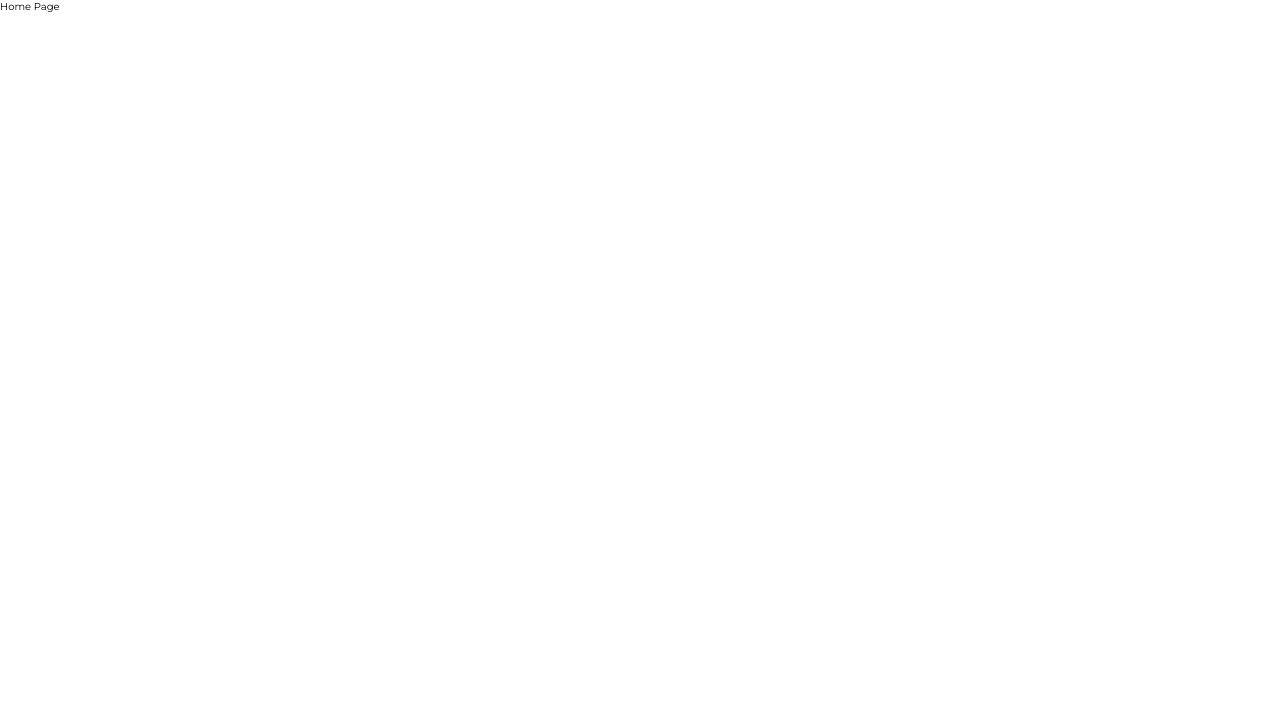
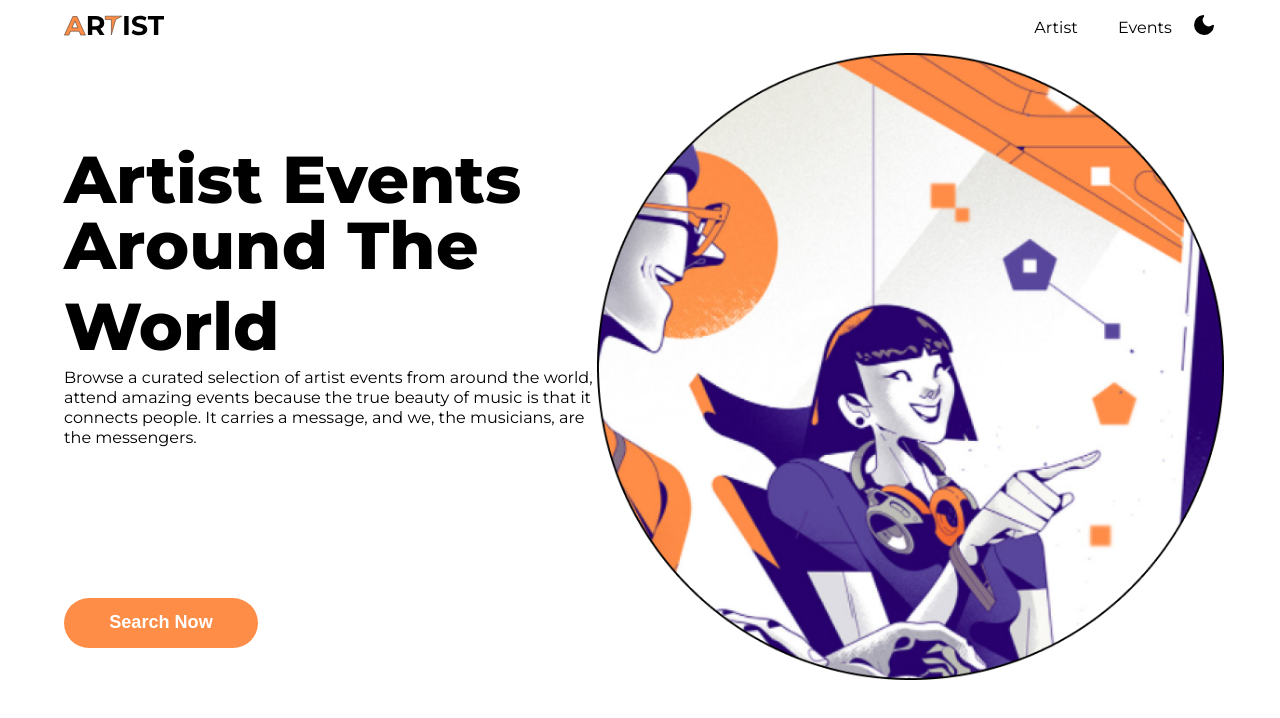
Before and after one commit to zillBoy/artist, a React (Create React App) app: page / in a window 1280 px wide. Shown: the top 718 px of the page. Built offline with nearby package versions, Linux system fonts and the light colour scheme.

Commit message:
Home page - half implemented

```diff
--- /dev/null
+++ b/src/components/Header/Header.jsx
@@ -0,0 +1,14 @@
+import React from 'react'
+import HeaderContent from './HeaderContent'
+import HeaderImage from './HeaderImage'
+
+const Header = () => {
+    return (
+        <div className='header__container'>
+            <HeaderContent />
+            <HeaderImage />
+        </div>
+    )
+}
+
+export default Header
--- /dev/null
+++ b/src/components/Header/HeaderContent.jsx
@@ -0,0 +1,31 @@
+import React from 'react'
+import { useNavigate } from 'react-router-dom'
+import Button from '../Button/Button'
+
+const HeaderContent = () => {
+
+    const navigate = useNavigate()
+
+    return (
+        <div className='header__content'>
+            <div className='header__content-maindiv'>
+                <div className='header__content-main'>
+                    <h1 className='heading-primary header__content-main--heading'>Artist Events</h1>
+                    <h1 className='heading-primary header__content-main--subheading'>Around The World</h1>
+                </div>
+
+                <p className='paragraph header__content-para'>
+                    Browse a curated selection of artist events from around the world,
+                    attend amazing events because the true beauty of music is that it
+                    connects people. It carries a message, and we, the musicians,
+                    are the messengers.
+                </p>
+            </div>
+            <div className='header__content-button'>
+                <Button className='header' onClick={() => navigate('/artist')} text='Search Now' />
+            </div>
+        </div>
+    )
+}
+
+export default HeaderContent
--- /dev/null
+++ b/src/components/Header/HeaderImage.jsx
@@ -0,0 +1,12 @@
+import React from 'react'
+import ProductLandingPage from '../../assets/images/productlandingpage.png'
+
+const HeaderImage = () => {
+    return (
+        <div className='header__imagediv'>
+            <img className='header__imagediv-image' src={ProductLandingPage} alt='product landing page' />
+        </div>
+    )
+}
+
+export default HeaderImage
--- a/src/pages/Home.jsx
+++ b/src/pages/Home.jsx
@@ -1,10 +1,13 @@
 import React from 'react'
+import Header from '../components/Header/Header'
+import Navbar from '../components/Navbar/Navbar'
 
 const Home = () => {
     return (
-        <div>
-            Home Page
-        </div>
+        <>
+            <Navbar />
+            <Header />
+        </>
     )
 }
 
--- a/src/scss/_main.scss
+++ b/src/scss/_main.scss
@@ -23,6 +23,9 @@
 @import './components/spinner';
 @import './components/artistnotfound';
 @import './components/noevent';
+@import './components/header';
+@import './components/headercontent';
+@import './components/headerimage';
 
 // Layout
 
--- a/src/scss/abstract/_variable.scss
+++ b/src/scss/abstract/_variable.scss
@@ -55,3 +55,11 @@ $spinner-border-width: 1rem;
 
 // Artist Not Found
 $artist-notfound-width: 30%;
+
+// Header
+
+$header-image-width: 62.4rem;
+$header-image-height: 62.4rem;
+
+$header-para-width: 53rem;
+$header-space: 15rem;
--- a/src/scss/components/_button.scss
+++ b/src/scss/components/_button.scss
@@ -18,4 +18,9 @@
         font-size: 1.4rem;
     }
 
+    &--header {
+        width: 19.3rem;
+        height: 5.0rem;
+    }
+
 }
--- /dev/null
+++ b/src/scss/components/_header.scss
@@ -0,0 +1,21 @@
+// Header
+
+.header__container {
+    display: flex;
+    align-items: center;
+    justify-content: space-between;
+    width: 90%;
+    margin: 0 auto;
+
+    @include respond(tab-land) {
+        margin-top: 10rem;
+    }
+
+    @include respond(tab-port) {
+        flex-direction: column-reverse;
+    }
+
+    @include respond(phone) {
+        flex-direction: column-reverse;
+    }
+}
--- /dev/null
+++ b/src/scss/components/_headercontent.scss
@@ -0,0 +1,77 @@
+.header__content {
+
+    &-maindiv {
+        margin-top: calc($header-space - 10rem);
+    }
+
+    &-main {
+
+        &--heading {
+
+            @include respond(tab-land) {
+                font-size: 5.0rem;
+            }
+
+            @include respond(tab-port) {
+                font-size: 6.4rem;
+            }
+
+            @include respond(phone) {
+                font-size: 3.4rem;
+            }
+        }
+
+        &--subheading {
+            margin-top: -1.5rem;
+
+            @include respond(tab-land) {
+                font-size: 5.0rem;
+            }
+
+            @include respond(tab-port) {
+                font-size: 6.4rem;
+            }
+
+            @include respond(phone) {
+                margin-top: -1.0rem;
+                font-size: 3.4rem;
+            }
+        }
+    }
+
+    &-para {
+        width: $header-para-width;
+
+        @include respond(tab-land) {
+            // width: calc($header-para-width - 1%);
+            // font-size: 1.8rem;
+            // width: calc($header-para-width - 5%);
+        }
+
+        @include respond(tab-port) {
+            font-size: 2.0rem;
+            width: calc($header-para-width + 25%);
+        }
+
+        @include respond(phone) {
+            margin-top: 1rem;
+            font-size: 1.6rem;
+            width: calc($header-para-width - 50%);
+        }
+
+    }
+
+    &-button {
+        margin-top: $header-space;
+
+        @include respond(tab-port) {
+            margin-top: calc($header-space - 10%);
+            text-align: center;
+        }
+
+        @include respond(phone) {
+            margin-top: calc($header-space - 20%);
+            text-align: center;
+        }
+    }
+}
--- /dev/null
+++ b/src/scss/components/_headerimage.scss
@@ -0,0 +1,24 @@
+.header__imagediv {
+
+    text-align: center;
+
+    &-image {
+        width: $header-image-width;
+        height: $header-image-height;
+
+        @include respond(tab-land) {
+            width: calc($header-image-width - 30%);
+            height: calc($header-image-height - 30%);
+        }
+
+        @include respond(tab-port) {
+            width: calc($header-image-width - 10%);
+            height: calc($header-image-height - 10%);
+        }
+
+        @include respond(phone) {
+            width: calc($header-image-width - 80%);
+            height: calc($header-image-height - 80%);
+        }
+    }
+}
```
Also changed, not shown: src/assets/images/productlandingpage.png (added).
